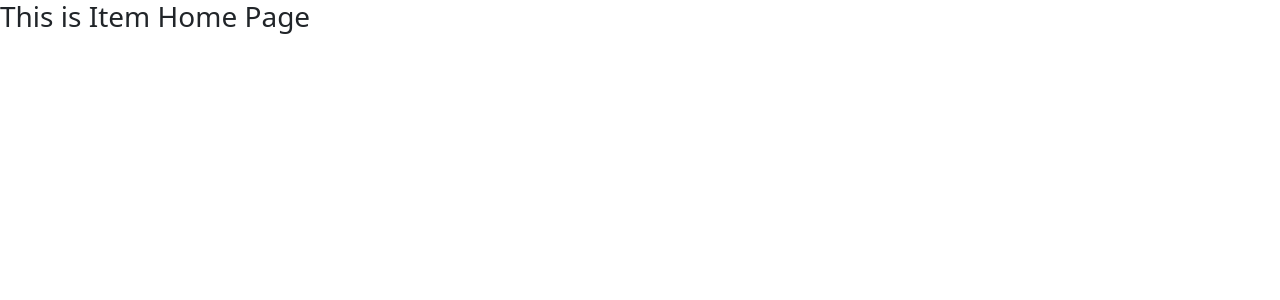
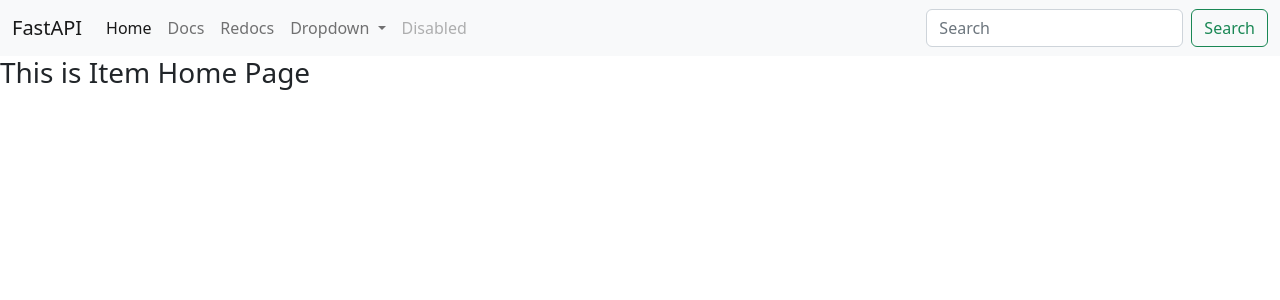
Before and after one commit to DevYMCG/testing, a FastAPI app: page / in a window 1280 px wide. Shown: the top 300 px of the page. Run offline with FastAPI, Linux system fonts and the light colour scheme.

Commit message:
Navbar in HTML Template

```diff
--- a/templates/base.html
+++ b/templates/base.html
@@ -9,6 +9,7 @@
 </head>
 
 <body>
+    {% include  'navbar.html'%}
     {% block content%}
     {% endblock  %}
 
--- /dev/null
+++ b/templates/navbar.html
@@ -0,0 +1,39 @@
+<nav class="navbar navbar-expand-lg bg-light">
+    <div class="container-fluid">
+      <a class="navbar-brand" href="#">FastAPI</a>
+      <button class="navbar-toggler" type="button" data-bs-toggle="collapse" data-bs-target="#navbarSupportedContent" aria-controls="navbarSupportedContent" aria-expanded="false" aria-label="Toggle navigation">
+        <span class="navbar-toggler-icon"></span>
+      </button>
+      <div class="collapse navbar-collapse" id="navbarSupportedContent">
+        <ul class="navbar-nav me-auto mb-2 mb-lg-0">
+          <li class="nav-item">
+            <a class="nav-link active" aria-current="page" href="#">Home</a>
+          </li>
+          <li class="nav-item">
+            <a class="nav-link" href="/docs/">Docs</a>
+          </li>
+          <li class="nav-item">
+            <a class="nav-link" href="/redoc/">Redocs</a>
+          </li>
+          <li class="nav-item dropdown">
+            <a class="nav-link dropdown-toggle" href="#" role="button" data-bs-toggle="dropdown" aria-expanded="false">
+              Dropdown
+            </a>
+            <ul class="dropdown-menu">
+              <li><a class="dropdown-item" href="#">Action</a></li>
+              <li><a class="dropdown-item" href="#">Another action</a></li>
+              <li><hr class="dropdown-divider"></li>
+              <li><a class="dropdown-item" href="#">Something else here</a></li>
+            </ul>
+          </li>
+          <li class="nav-item">
+            <a class="nav-link disabled">Disabled</a>
+          </li>
+        </ul>
+        <form class="d-flex" role="search">
+          <input class="form-control me-2" type="search" placeholder="Search" aria-label="Search">
+          <button class="btn btn-outline-success" type="submit">Search</button>
+        </form>
+      </div>
+    </div>
+  </nav>
```
